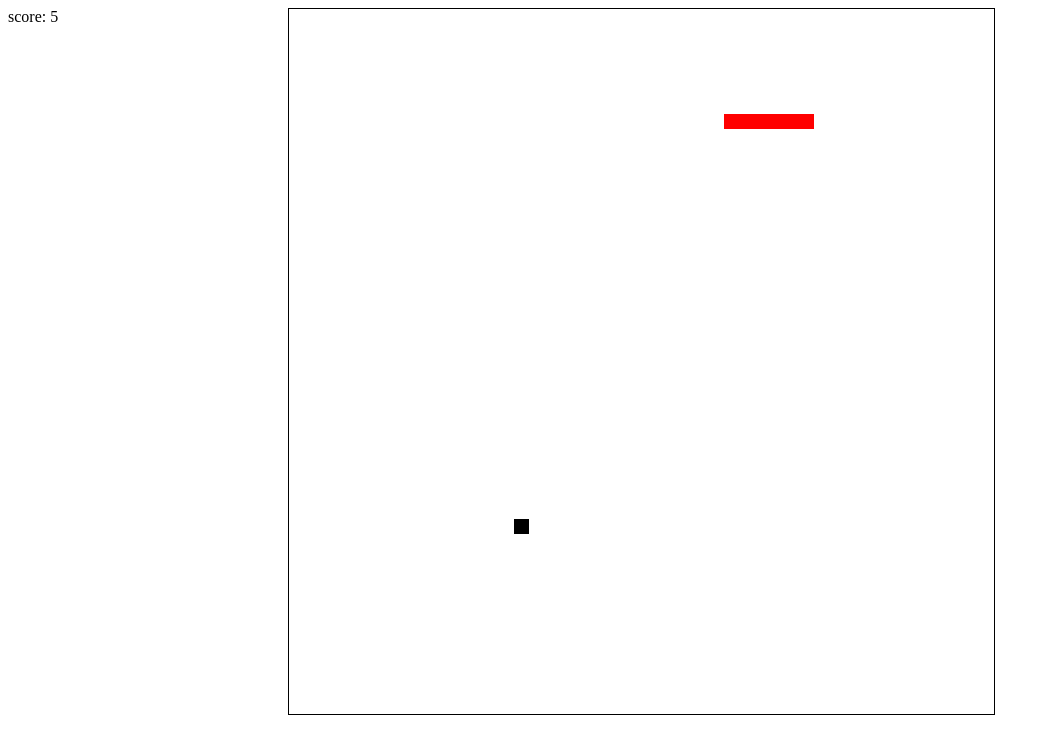
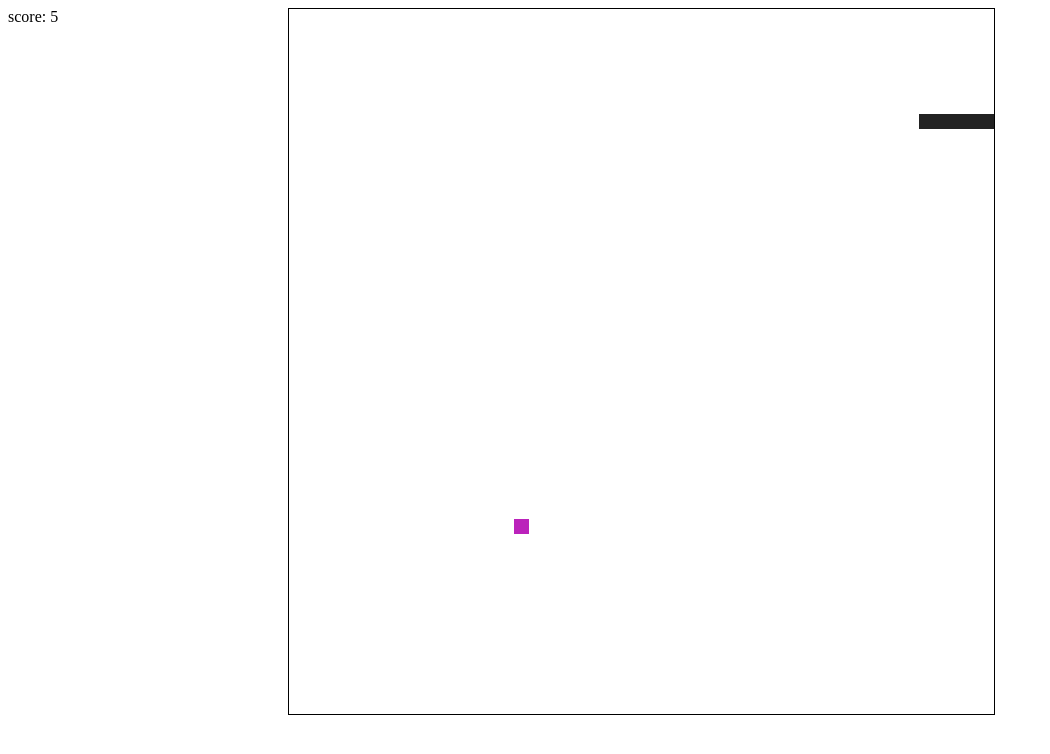
Before and after one commit to zett-8/snake-game, a website with bundled scripts: page index.html in a window 1280 px wide. Both pictures are taken after a click on the button "start". Shown: the whole page, without its empty margins (0-1050 px from the left). Built offline with nearby package versions, Linux system fonts and the light colour scheme.

Commit message:
added server

```diff
--- a/index.html
+++ b/index.html
@@ -10,7 +10,7 @@
 <div id="score">score: 0</div>
 <button>start</button>
 
-<script type="text/javascript" src="./main.js"></script>
-
+<script type="module" src="js/another.js"></script>
+<script type="module" src="js/main.js"></script>
 </body>
 </html>
--- /dev/null
+++ b/js/another.js
@@ -0,0 +1 @@
+export default () => 100
--- /dev/null
+++ b/js/main.js
@@ -0,0 +1,155 @@
+'use strict'
+
+import Another from './another.js'
+console.log(Another)
+const SIZE = 15
+let play = null
+let gameSpeed = 50
+let FIELDSIZE = '705'
+let score = 0
+let vector = { d: 'ArrowRight', x: SIZE, y: 0 }
+const canvas = document.getElementById('field')
+const ctx = canvas.getContext('2d')
+const button = document.querySelector('button')
+const scoreDiv = document.querySelector('#score')
+
+const bait = { x: 0, y: 0 }
+const snake = [
+  { x: 75, y: 105 },
+  { x: 60, y: 105 },
+  { x: 45, y: 105 },
+  { x: 30, y: 105 },
+  { x: 15, y: 105 },
+  { x: 0, y: 105 },
+]
+
+
+const renderField = () => {
+  canvas.style.position = 'absolute'
+  canvas.style.left = '50%'
+  canvas.style.marginLeft = `-${String((FIELDSIZE / 2))}px`
+
+  canvas.width = FIELDSIZE
+  canvas.height = FIELDSIZE
+
+  canvas.style.border = '1px black solid'
+}
+
+const renderSnake = () => {
+  ctx.fillStyle = '#222'
+  snake.forEach(s => ctx.fillRect(s.x, s.y, SIZE, SIZE))
+}
+
+
+button.onclick = () => {
+  play = setInterval(() => {
+    clear()
+    moveSnake()
+    renderUpdate()
+    gameWatcher()
+  }, gameSpeed)
+
+  button.style.visibility = 'hidden'
+}
+
+
+window.onload = () => {
+  document.onkeydown = handleKeyPress
+  renderField()
+  makeBait()
+  renderUpdate()
+}
+
+const renderUpdate = () => {
+  renderBait()
+  renderSnake()
+}
+
+const clear = () => {
+  ctx.clearRect(0, 0, canvas.width, canvas.height)
+}
+
+const moveSnake = () => {
+  const next = JSON.parse(JSON.stringify(snake[0]))
+  next.x += vector.x
+  next.y += vector.y
+
+  if (next.x === bait.x && next.y === bait.y) {
+    snake.unshift(next)
+    makeBait()
+  } else if (willBiteItself(next)) {
+    gameOver()
+  } else {
+    snake.unshift(next)
+    snake.pop()
+  }
+}
+
+const makeBait = () => {
+  let newX = bait.x
+  let newY = bait.y
+
+  while (newX === bait.x && newY === bait.y) {
+    newX = Math.floor(Math.random() * 47) * SIZE
+    newY = Math.floor(Math.random() * 47) * SIZE
+  }
+
+  bait.x = newX
+  bait.y = newY
+}
+
+const renderBait = () => {
+  ctx.fillStyle = '#b2b'
+  ctx.fillRect(bait.x, bait.y, SIZE, SIZE)
+}
+
+const gameWatcher = () => {
+  const head = snake[0]
+  if (head.x < 0 || head.x >= FIELDSIZE || head.y < 0 || head.y >= FIELDSIZE) {
+    gameOver()
+  }
+
+  if (score !== snake.length - 1) {
+    score = snake.length - 1
+    scoreDiv.innerHTML = 'score: ' + String(score)
+  }
+
+  // FIELDSIZE = String(parseInt(FIELDSIZE, 10)  - 1)
+  // renderField()
+  // renderUpdate()
+}
+
+const willBiteItself = ({x, y}) => {
+  return snake.some(s => s.x === x && s.y === y)
+}
+
+const gameOver = () => {
+  clearInterval(play)
+  alert('game over')
+}
+
+const handleKeyPress = e => {
+  if (
+      (vector.d === 'ArrowUp' && e.code === 'ArrowDown') ||
+      (vector.d === 'ArrowRight' && e.code === 'ArrowLeft') ||
+      (vector.d === 'ArrowDown' && e.code === 'ArrowUp') ||
+      (vector.d === 'ArrowLeft' && e.code === 'ArrowRight')
+    ) return null
+
+  switch (e.code) {
+    case 'ArrowUp':
+      vector = { d: e.code, x: 0, y: -SIZE }
+      break
+
+    case 'ArrowRight':
+      vector = { d: e.code, x: SIZE, y: 0 }
+      break
+
+    case 'ArrowDown':
+      vector = { d: e.code, x: 0, y: SIZE }
+      break
+
+    default:
+      vector = { d: e.code, x: -SIZE, y: 0 }
+  }
+}
--- a/main.js
+++ /dev/null
@@ -1,137 +0,0 @@
-let play = null
-const FIELDSIZE = '705'
-const SIZE = 15
-let score = 0
-let vector = { d: 'ArrowRight', x: SIZE, y: 0 }
-const canvas = document.getElementById('field')
-const ctx = canvas.getContext('2d')
-const button = document.querySelector('button')
-const scoreDiv = document.querySelector('#score')
-
-const bait = { x: 0, y: 0}
-const snake = [
-  { x: 75, y: 105 },
-  { x: 60, y: 105 },
-  { x: 45, y: 105 },
-  { x: 30, y: 105 },
-  { x: 15, y: 105 },
-  { x: 0, y: 105 },
-]
-
-
-canvas.style.border = '1px black solid'
-canvas.width = FIELDSIZE
-canvas.height = FIELDSIZE
-canvas.style.position = 'absolute'
-canvas.style.left = '50%'
-canvas.style.marginLeft = `-${String((FIELDSIZE / 2))}px`
-
-button.onclick = () => {
-  play = setInterval(() => {
-    clear()
-    putBait()
-    moveSnake()
-    gameWatcher()
-  }, 100)
-
-  button.style.visibility = 'hidden'
-}
-
-
-window.onload = () => {
-  document.onkeydown = handleKeyPress
-  makeBait()
-  putBait()
-  moveSnake()
-}
-
-
-const clear = () => {
-  ctx.clearRect(0, 0, canvas.width, canvas.height)
-}
-
-const moveSnake = () => {
-  const next = JSON.parse(JSON.stringify(snake[0]))
-  next.x += vector.x
-  next.y += vector.y
-
-  if (next.x === bait.x && next.y === bait.y) {
-    snake.unshift(next)
-    makeBait()
-  } else if (willBiteItself(next)) {
-    gameOver()
-  } else {
-    snake.unshift(next)
-    snake.pop()
-  }
-
-  ctx.fillStyle = 'red'
-  snake.forEach(s => {
-    ctx.fillRect(s.x, s.y, SIZE, SIZE)
-  })
-}
-
-const makeBait = () => {
-  let newX = bait.x
-  let newY = bait.y
-
-  while (newX === bait.x && newY === bait.y) {
-    newX = Math.floor(Math.random() * 47) * SIZE
-    newY = Math.floor(Math.random() * 47) * SIZE
-  }
-
-  bait.x = newX
-  bait.y = newY
-}
-
-const putBait = () => {
-  ctx.fillStyle = 'black'
-  ctx.fillRect(bait.x, bait.y, SIZE, SIZE)
-}
-
-const gameWatcher = () => {
-  const head = snake[0]
-  if (head.x < 0 || head.x >= FIELDSIZE || head.y < 0 || head.y >= FIELDSIZE) {
-    gameOver()
-  }
-
-  if (score !== snake.length - 1) {
-    score = snake.length - 1
-    scoreDiv.innerHTML = 'score: ' + String(score)
-  }
-}
-
-const willBiteItself = ({x, y}) => {
-  return snake.some(s => s.x === x && s.y === y)
-}
-
-const gameOver = () => {
-  clearInterval(play)
-  alert('game over')
-}
-
-const handleKeyPress = e => {
-  if (
-      (vector.d === 'ArrowUp' && e.code === 'ArrowDown') ||
-      (vector.d === 'ArrowRight' && e.code === 'ArrowLeft') ||
-      (vector.d === 'ArrowDown' && e.code === 'ArrowUp') ||
-      (vector.d === 'ArrowLeft' && e.code === 'ArrowRight')
-    ) return null
-
-  switch (e.code) {
-    case 'ArrowUp':
-      vector = { d: e.code, x: 0, y: -SIZE }
-      break
-
-    case 'ArrowRight':
-      vector = { d: e.code, x: SIZE, y: 0 }
-      break
-
-    case 'ArrowDown':
-      vector = { d: e.code, x: 0, y: SIZE }
-      break
-
-    default:
-      vector = { d: e.code, x: -SIZE, y: 0 }
-  }
-}
```
Also changed, not shown: package.json (added, +16 -0 lines), server.js (added, +13 -0 lines), 1 other file.
